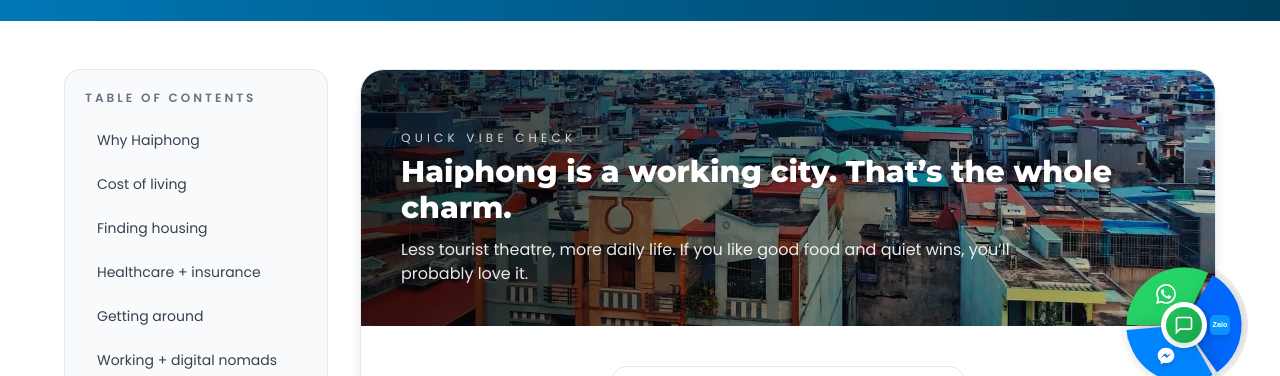
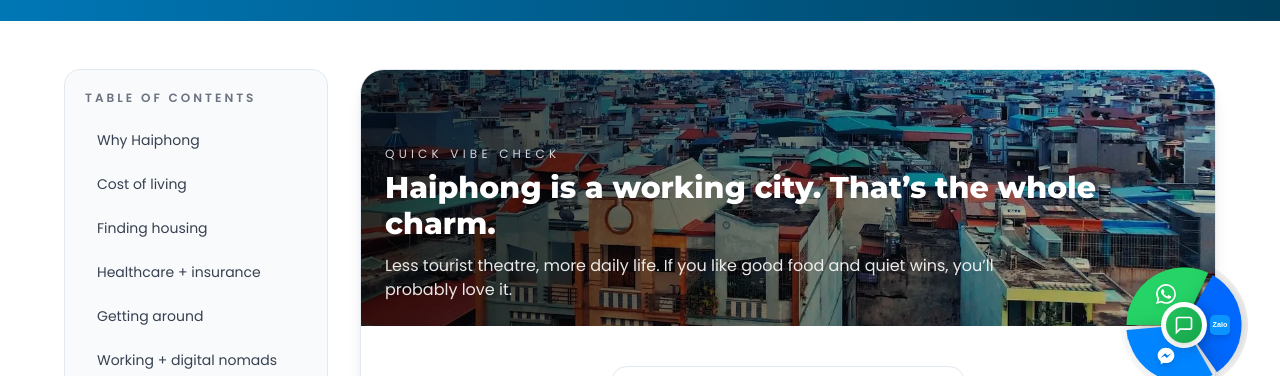
Before and after one commit to Vispaico/rivercity, a React (Vite) app: page /guides/living-in-haiphong-expat-guide in a window 1280 px wide. Shown: the part 379-755 px from the top of the page. Built offline with nearby package versions, Linux system fonts and the light colour scheme; no server answers; the database is empty.

Commit message:
Adjusted the spacing around some sections for better visual separation.

```diff
--- a/src/pages/guides/HaiphongTravelGuidePage.jsx
+++ b/src/pages/guides/HaiphongTravelGuidePage.jsx
@@ -29,7 +29,7 @@ const HaiphongTravelGuidePage = () => {
       <main className="container mx-auto px-4 py-12">
         <div className="mx-auto max-w-6xl">
           <div className="relative overflow-hidden rounded-3xl border bg-white shadow-lg">
-            <div className="relative h-64 sm:h-72 md:h-80">
+            <div className="relative h-56 sm:h-64">
               <img
                 src="/haiphong-port-scenic-view.webp"
                 alt="Haiphong: the port at golden hour."
--- a/src/pages/guides/LivingInHaiphongExpatGuidePage.jsx
+++ b/src/pages/guides/LivingInHaiphongExpatGuidePage.jsx
@@ -78,7 +78,7 @@ const LivingInHaiphongExpatGuidePage = () => {
                     decoding="async"
                   />
                   <div className="absolute inset-0 bg-gradient-to-r from-black/70 via-black/35 to-transparent" />
-                  <div className="absolute inset-0 p-6 sm:p-10 flex flex-col justify-end">
+                  <div className="absolute inset-0 p-6 sm:p-6 flex flex-col justify-end">
                     <p className="text-xs uppercase tracking-[0.35em] text-white/80">Quick vibe check</p>
                     <h2 className="mt-2 text-2xl sm:text-3xl font-extrabold text-white">
                       Haiphong is a working city. That’s the whole charm.
```
Also changed, not shown: 1 other file (tests, documents, lock files or other folders).
